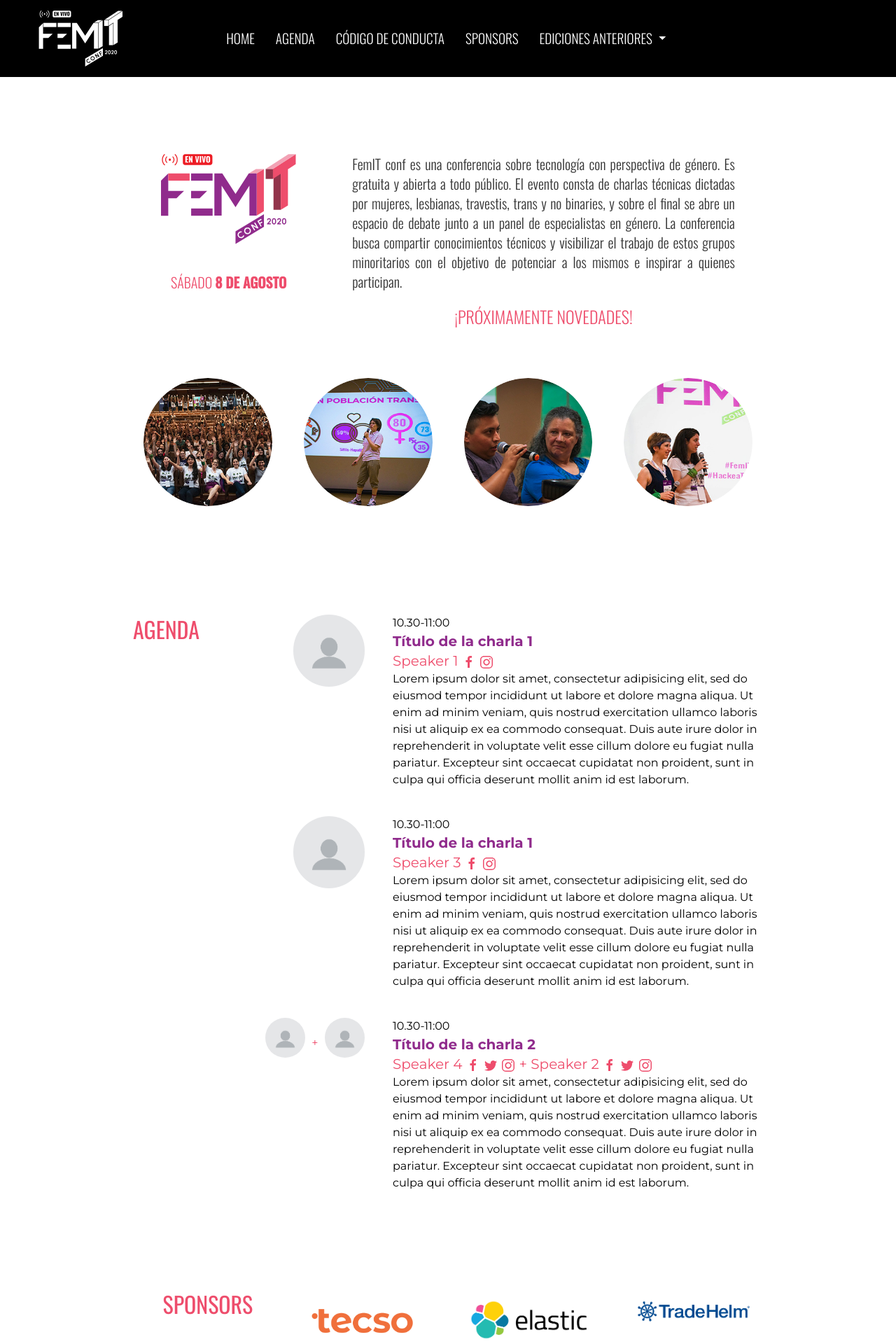
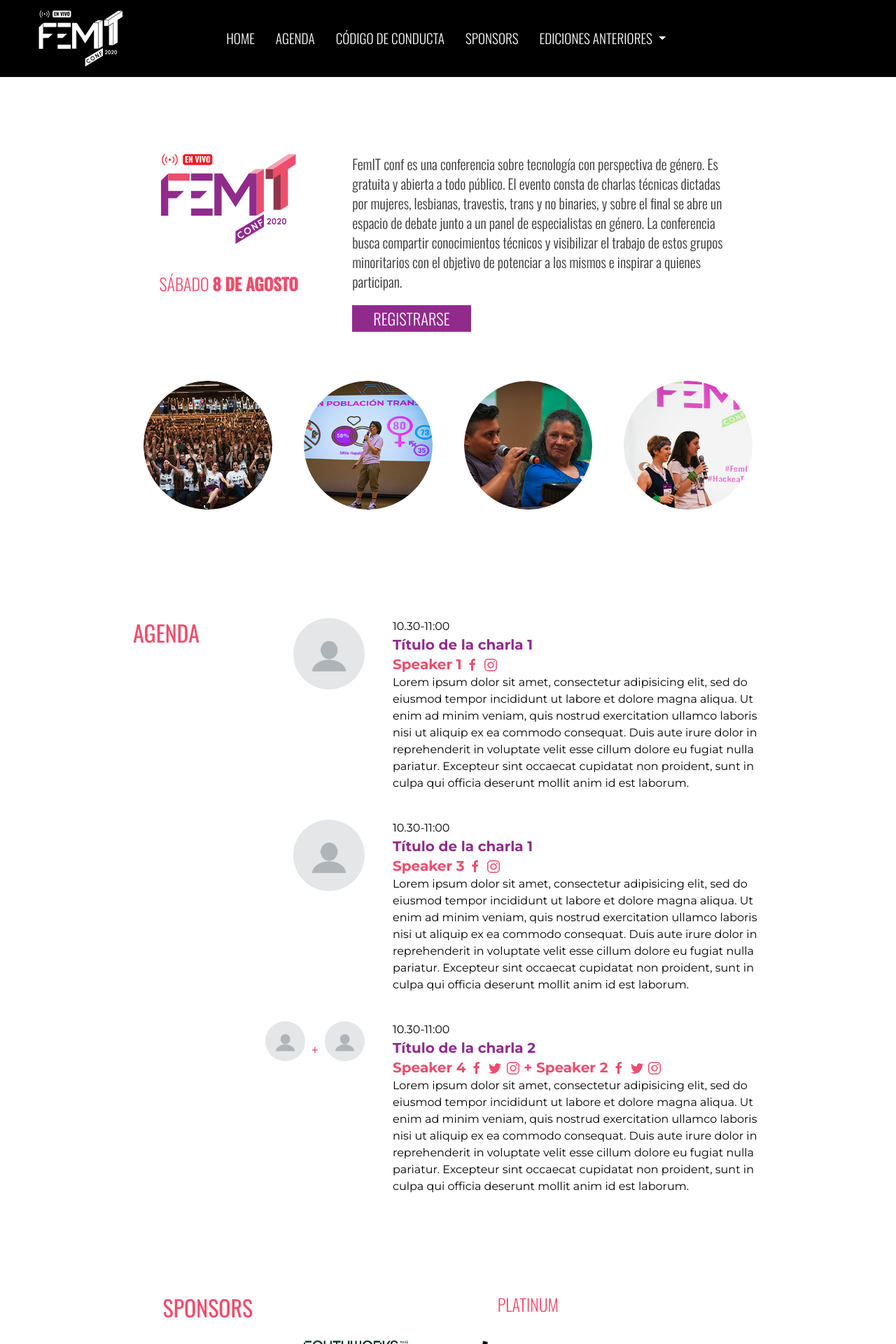
Before and after one commit to lasdesistemas/lds, a Jekyll site: the page built from femit2020.md, in a window 1280 px wide. Shown: the top 1920 px of the page at 70% size. Built offline with Jekyll 4.4.1, drawn with Linux system fonts in a browser that asks for light colours; nearby versions of some CDN libraries.

Commit message:
sponsors title updated and register button added

```diff
--- a/_includes/navbar.html
+++ b/_includes/navbar.html
@@ -4,7 +4,7 @@
   <div class="uk-navbar-container bg-purple-light uk-container uk-hidden-small uk-padding-remove uk-visible@s" uk-navbar>
     <div class="uk-navbar-left">
       <a href="{{ relative_url }}">
-        <img class="logo-navbar uk-padding-small" data-src="{{ '/assets/images/logos/LDS_white.svg' | relative_url }}" alt="Logo Las de Sistemas" uk-img>
+        <img class="logo-navbar uk-padding-small" data-src="{{ '/assets/images/logos/LDS_white.svg' | relative_url }}" alt="Las de Sistemas" uk-img>
       </a>
     </div>
     <div class="uk-navbar-center ">
@@ -30,7 +30,7 @@
   <div class="uk-navbar-container bg-purple-light uk-container uk-hidden-small uk-padding-remove uk-hidden@s" uk-navbar>
     <div class="uk-navbar-left">
       <a href="{{ relative_url }}">
-        <img class="logo-navbar-mobile uk-padding-small" data-src="{{ '/assets/images/logos/LDS_white.svg' | relative_url }}" alt="Logo Las de Sistemas" uk-img>
+        <img class="logo-navbar-mobile uk-padding-small" data-src="{{ '/assets/images/logos/LDS_white.svg' | relative_url }}" alt="Las de Sistemas" uk-img>
       </a>
     </div>
     <div class="uk-navbar-right">
--- a/_includes/talks_desktop.html
+++ b/_includes/talks_desktop.html
@@ -20,7 +20,7 @@
                   <a href="#modal-{{speaker_code_1}}" uk-toggle> <img class="uk-padding-remove uk-border-circle" data-src="{{ '/assets/images/user.jpg' | relative_url }}" alt='{{talk.speakers[0].name}}' uk-img> </a>
                 </div>
                 <div class="uk-width-1-5 uk-padding-remove uk-text-center uk-text-middle">
-                  <p class="pink-darker-f"><br>+</p>
+                  <p class="pink-darker-f"><br><span class="uk-text-bold uk-h3 pink-darker-f">+</span></p>
                 </div>
                 <div class="uk-width-2-5 uk-padding-remove">
                   {% assign speaker_code_2 = talk.speakers[1].name | slugify %}
@@ -32,7 +32,7 @@
           <div class="uk-width-1-1 uk-width-4-5@s">
             <p> {{ talk.time }}</p>
             <h3 class="purple-lighter uk-text-bold"> {{ talk.title }} </h3>
-            <h4 class="pink-darker-f">
+            <h4 class="pink-darker-f uk-text-bold">
               {% assign speaker_number = 0 %}
               {% for speaker in talk.speakers limit:2%}
                 {% if forloop.first %}  {% else %} + {% endif %}
@@ -41,7 +41,7 @@
                 <!-- Speaker modal -->
                 <div id="modal-{{speaker_code}}" uk-modal>
                   <div class="uk-modal-dialog uk-modal-body">
-                    <button class="uk-modal-close-default" type="button" uk-close></button>
+                    <button class="uk-modal-close-default" aria-label="Cerrar" type="button" uk-close></button>
                     <div class="uk-grid-small" uk-grid>
                       <div class="uk-width-1-3@s uk-visible@s uk-text-center">
                         <img class="uk-padding-remove" data-src="{{ '/assets/images/user.jpg' | relative_url }}" alt='{{speaker.name}}' uk-img>
--- a/_includes/talks_mobile.html
+++ b/_includes/talks_mobile.html
@@ -12,7 +12,7 @@
                 {% if talk.speakers.size <= 1 %}
                   {% for speaker in talk.speakers %}
                     {% assign speaker_code = speaker.name | slugify %}
-                    <button class="uk-button uk-button-link" uk-toggle="target: #modal-{{speaker_code}}">
+                    <button class="uk-button uk-button-link" uk-toggle="target: #modal-{{speaker_code}}" aria-label="{{speaker.name}}">
                       <img class="uk-padding-remove uk-border-circle" data-src="{{ '/assets/images/user.jpg' | relative_url }}" alt='{{speaker.name}}' uk-img>
                     </button>
                   {% endfor %}
@@ -20,7 +20,7 @@
                   <div uk-grid>
                     <div class="uk-width-2-5 uk-padding-remove">
                       {% assign speaker_code_1 = talk.speakers[0].name | slugify %}
-                      <button class="uk-button uk-button-link" uk-toggle="target: #modal-{{speaker_code_1}}">
+                      <button class="uk-button uk-button-link" uk-toggle="target: #modal-{{speaker_code_1}}" aria-label="{{speaker.name}}>
                         <img class="uk-padding-remove uk-border-circle" data-src="{{ '/assets/images/user.jpg' | relative_url }}" alt='{{talk.speakers[0].name}}' uk-img>
                       </button>
                     </div>
@@ -29,7 +29,7 @@
                     </div>
                     <div class="uk-width-2-5 uk-padding-remove">
                       {% assign speaker_code_2 = talk.speakers[1].name | slugify %}
-                      <button class="uk-button uk-button-link" uk-toggle="target: #modal-{{speaker_code_2}}">
+                      <button class="uk-button uk-button-link" uk-toggle="target: #modal-{{speaker_code_2}}" aria-label="{{speaker.name}}>
                         <img class="uk-padding-remove uk-border-circle" data-src="{{ '/assets/images/user.jpg' | relative_url }}" alt='{{talk.speakers[1].name}}' uk-img>
                       </button>
 
--- a/_layouts/femit.html
+++ b/_layouts/femit.html
@@ -10,35 +10,41 @@ layout: default
     <!-- Logo versión desktop -->
     <div class="uk-width-1-3@m uk-visible@m uk-text-center">
       <img class="uk-padding logo-lds-about" data-src="{{ '/assets/images/logos/femit2020_color.svg' | relative_url }}" alt="FEMIT 2020" uk-img>
-      <span class="uk-h4 pink-darker-f uk-text-uppercase">Sábado <span class="uk-text-bold">8 de Agosto</span></span>
+      <span class="uk-h3 pink-darker-f uk-text-uppercase">Sábado <span class="uk-text-bold">8 de Agosto</span></span>
     </div>
     <!-- Logo versión mobile -->
     <div class="uk-width-1-3@m uk-hidden@m uk-text-center">
       <br>
       <img class="uk-padding-remove logo-lds-about-mobile" data-src="{{ '/assets/images/logos/femit2020_color.svg' | relative_url }}" alt="FEMIT 2020" uk-img>
-      <p class="uk-h4 pink-darker-f uk-text-uppercase"> Sábado <span class="uk-text-bold">8 de Agosto</span></p>
+      <p class="uk-h3 pink-darker-f uk-text-uppercase"> Sábado <span class="uk-text-bold">8 de Agosto</span></p>
+      <div class="uk-hidden@s">
+        <button class="uk-button uk-button-default uk-hidden@s button-default-femit">Registrarse</button>
       </div>
-    <div class="uk-width-2-3@m uk-padding uk-text-center">
-      <p class="uk-h4 uk-text-justify">
+    </div>
+    <!-- Fin logo versión mobile -->
+    <div class="uk-width-2-3@m uk-padding">
+      <h2 class="screen-reader-text" aria-label="FEMIT 2020">FEMIT 2020</h2>
+      <p class="uk-h4">
         FemIT conf es una conferencia sobre tecnología con perspectiva de género. Es gratuita y abierta a todo público. El evento consta de charlas técnicas dictadas por mujeres, lesbianas, travestis, trans y no binaries, y sobre el final se abre un espacio de debate junto a un panel de especialistas en género. La conferencia busca compartir conocimientos técnicos y visibilizar el trabajo de estos grupos minoritarios con el objetivo de potenciar a los mismos e inspirar a quienes participan.
       </p>
-      <span class="uk-text-middle uk-h3 pink-darker-f uk-text-uppercase">
+      <button class="uk-button uk-button-default button-default-femit uk-visible@s">Registrarse</button>
+      <!-- <span class="uk-text-middle uk-h3 pink-darker-f uk-text-uppercase">
         ¡Próximamente novedades!
-      </span>
+      </span> -->
     </div>
   </div>
   <div class="uk-grid-small uk-child-width-1-4@m uk-child-width-1-2 uk-flex-center uk-text-center" uk-grid>
     <div>
-      <img class="uk-border-circle uk-padding-small" data-src="{{ '/assets/images/foto1.jpg' | relative_url }}" alt="Conferencia pasada" uk-img>
+      <img class="uk-border-circle uk-padding-small" data-src="{{ '/assets/images/foto1.jpg' | relative_url }}" alt="" uk-img>
     </div>
     <div>
-      <img class="uk-border-circle uk-padding-small" data-src="{{ '/assets/images/foto2.jpg' | relative_url }}" alt="Conferencia pasada" uk-img>
+      <img class="uk-border-circle uk-padding-small" data-src="{{ '/assets/images/foto2.jpg' | relative_url }}" alt="" uk-img>
     </div>
     <div>
-      <img class="uk-border-circle uk-padding-small" data-src="{{ '/assets/images/foto3.jpg' | relative_url }}" alt="Conferencia pasada" uk-img>
+      <img class="uk-border-circle uk-padding-small" data-src="{{ '/assets/images/foto3.jpg' | relative_url }}" alt="" uk-img>
     </div>
     <div>
-      <img class="uk-border-circle uk-padding-small" data-src="{{ '/assets/images/foto4.jpg' | relative_url }}" alt="Conferencia pasada" uk-img>
+      <img class="uk-border-circle uk-padding-small" data-src="{{ '/assets/images/foto4.jpg' | relative_url }}" alt="" uk-img>
     </div>
   </div>
 </div>
@@ -62,12 +68,26 @@ layout: default
       <h2 class="uk-text-center pink-darker-f uk-text-uppercase"> Sponsors </h2>
     </div>
     <div>
-      <div class="uk-child-width-1-2 uk-child-width-1-3@s" uk-grid>
+
         {% for conf_hash in site.data.confs %}
           {% assign conf = conf_hash[1] %}
           {% if conf.year == 2020 %}
 
+            {% assign platinum_sponsors = conf.sponsors | where: "category", "Platinum" %}
+            <h3 class="uk-text-center pink-darker-f uk-text-uppercase"> Platinum </h3>
+            <div class="uk-child-width-1-2 uk-child-width-1-3@s" uk-grid>
+              {% for sponsor in platinum_sponsors %}
+                <div>
+                  <a href="{{sponsor.link}}" target="_blank" rel="noopener">
+                    <img class="uk-padding-small" data-src="{{site.url}}{{site.baseurl}}/assets/images/sponsors/{{sponsor.logo}}" alt='{{sponsor.name}}' uk-img>
+                  </a>
+                </div>
+              {% endfor %}
+            </div>
+
             {% assign gold_sponsors = conf.sponsors | where: "category", "Gold" %}
+            <h3 class="uk-text-center pink-darker-f uk-text-uppercase"> Gold </h3>
+            <div class="uk-child-width-1-2 uk-child-width-1-3@s" uk-grid>
               {% for sponsor in gold_sponsors %}
                 <div>
                   <a href="{{sponsor.link}}" target="_blank" rel="noopener">
@@ -75,8 +95,11 @@ layout: default
                   </a>
                 </div>
               {% endfor %}
+            </div>
 
             {% assign silver_sponsors = conf.sponsors | where: "category", "Silver" %}
+            <h3 class="uk-text-center pink-darker-f uk-text-uppercase"> Silver </h3>
+            <div class="uk-child-width-1-2 uk-child-width-1-3@s" uk-grid>
               {% for sponsor in silver_sponsors %}
                 <div>
                   <a href="{{sponsor.link}}" target="_blank" rel="noopener">
@@ -84,18 +107,12 @@ layout: default
                   </a>
                 </div>
               {% endfor %}
-            {% assign platinum_sponsors = conf.sponsors | where: "category", "Platinum" %}
-            {% for sponsor in platinum_sponsors %}
-              <div>
-                <a href="{{sponsor.link}}" target="_blank" rel="noopener">
-                  <img class="uk-padding-small" data-src="{{site.url}}{{site.baseurl}}/assets/images/sponsors/{{sponsor.logo}}" alt='{{sponsor.name}}' uk-img>
-                </a>
             </div>
-            {% endfor %}
+
 
           {% endif %}
         {% endfor %}
-      </div>
+
     </div>
   </div>
 </div>
--- a/_sass/main.scss
+++ b/_sass/main.scss
@@ -91,6 +91,24 @@ h4, h5, h6,
   background: $gray-dark !important;
 }
 
+
+/** Buttons **/
+.button-default-femit{
+  background-color: $purple-lighter;
+  color: $white;
+  font-family: $titleFont;
+  border: 0px solid $purple-light;
+  font-weight: lighter;
+  font-size: 1.4rem;
+  text-transform: uppercase;
+}
+
+.button-default-femit:hover,
+.button-default-femit:focus{
+  background-color: #bf73bc;
+  color: $white;
+
+}
 
 /**
 Navbar LDS
```
Also changed, not shown: _layouts/home.html (+11 -6 lines). Lines whose indentation alone changed are shown as unchanged.
